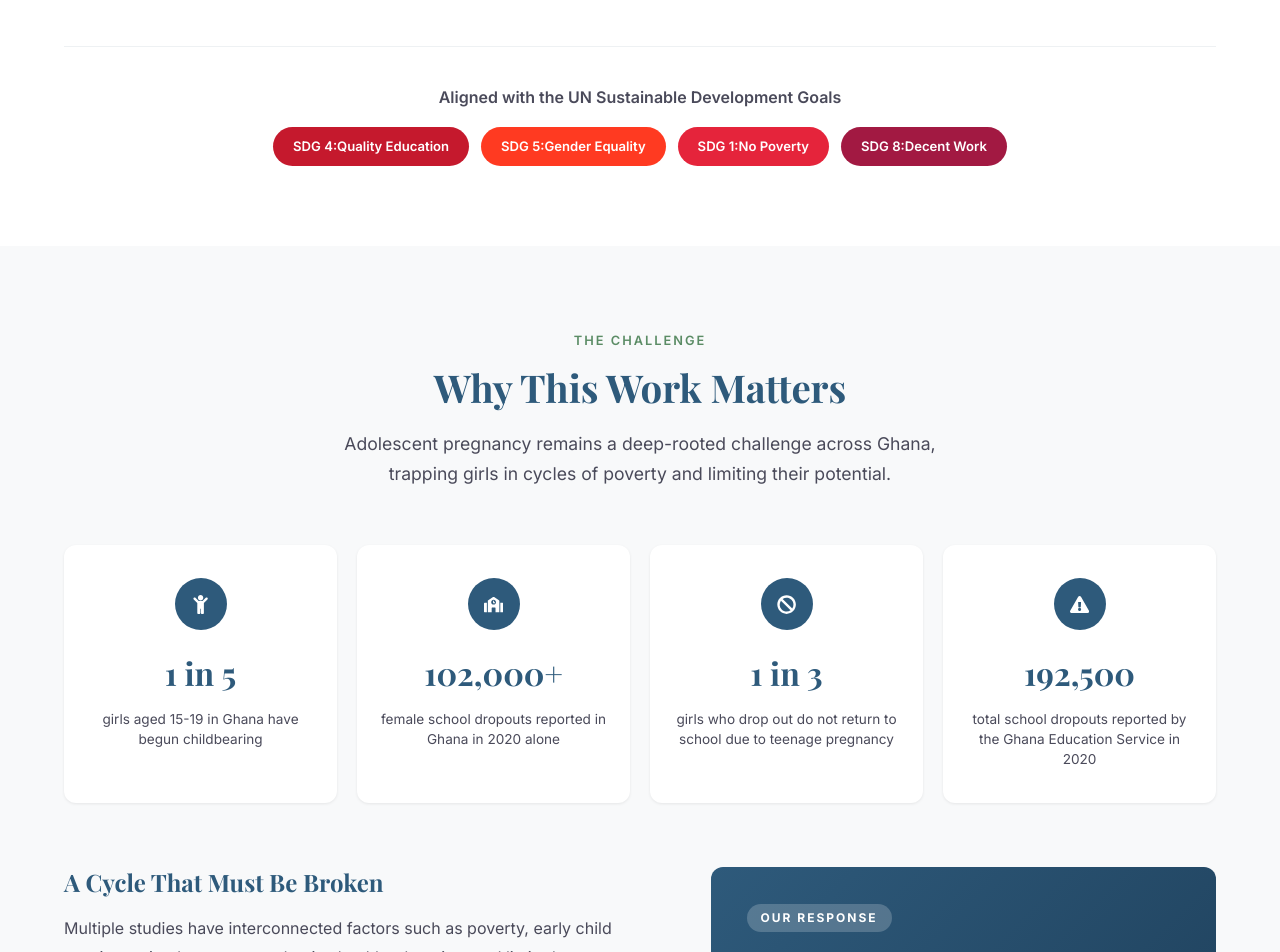
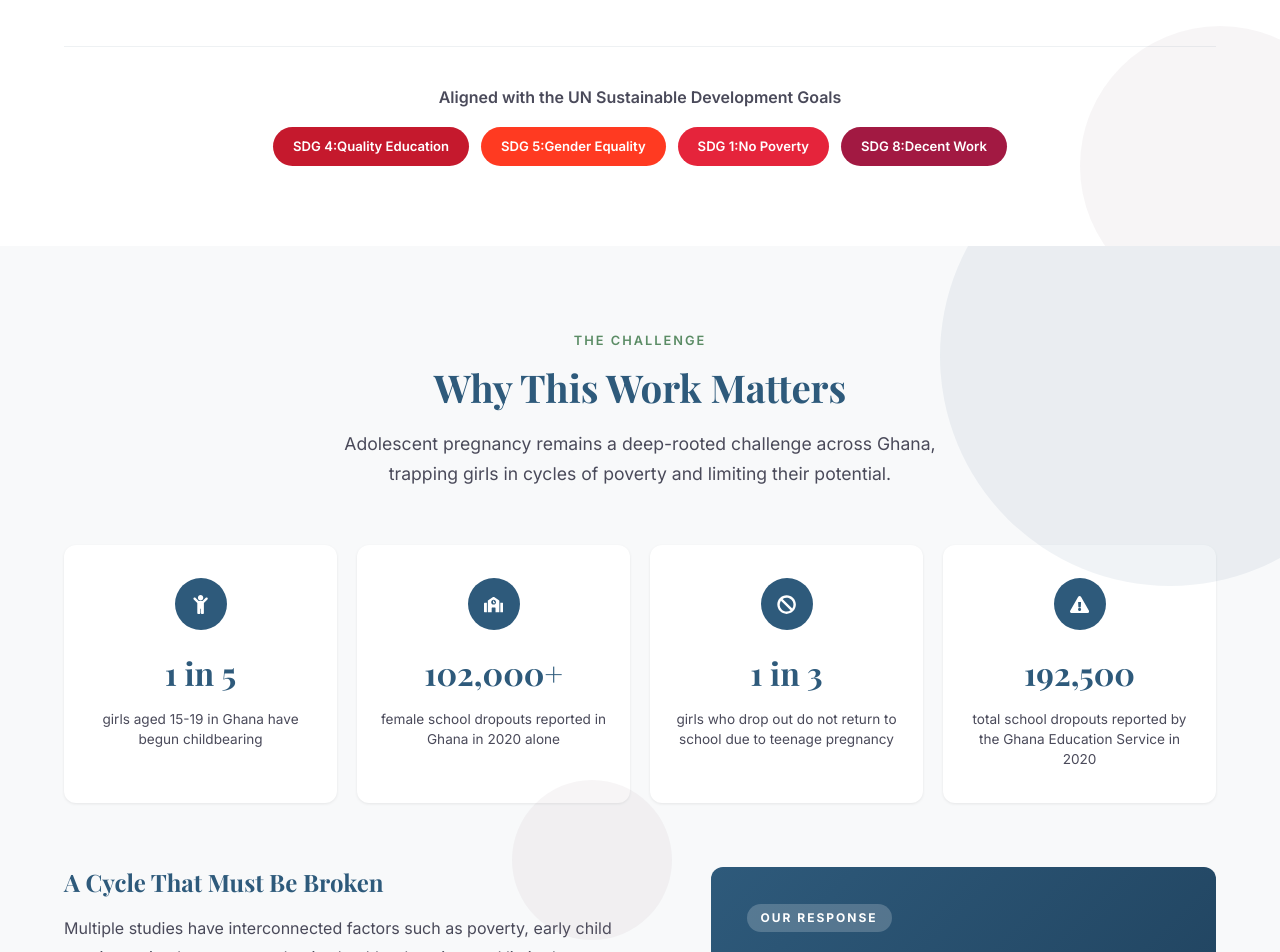
Before and after one commit to Capo-gh/aketesia-boafo-website, a React (Vite) app: page / in a window 1280 px wide. Shown: the part 1660-2612 px from the top of the page. Built offline with nearby package versions, Linux system fonts and the light colour scheme.

Commit message:
Add decorative background shapes to all sections

```diff
--- a/src/components/About.css
+++ b/src/components/About.css
@@ -1,5 +1,37 @@
 .about {
+  position: relative;
   background: var(--color-white);
+  overflow: hidden;
+}
+
+/* Decorative shapes */
+.about__bg-shapes {
+  position: absolute;
+  inset: 0;
+  pointer-events: none;
+  overflow: hidden;
+}
+
+.about__shape {
+  position: absolute;
+  border-radius: 50%;
+  opacity: 0.07;
+}
+
+.about__shape--1 {
+  width: 420px;
+  height: 420px;
+  background: var(--color-accent);
+  top: -120px;
+  left: -100px;
+}
+
+.about__shape--2 {
+  width: 280px;
+  height: 280px;
+  background: var(--color-secondary);
+  bottom: -60px;
+  right: -80px;
 }
 
 .about__header {
--- a/src/components/About.jsx
+++ b/src/components/About.jsx
@@ -22,6 +22,10 @@ const values = [
 export default function About() {
   return (
     <section id="about" className="section about">
+      <div className="about__bg-shapes">
+        <div className="about__shape about__shape--1" />
+        <div className="about__shape about__shape--2" />
+      </div>
       <div className="container">
         <div className="about__header">
           <span className="section-label">About Us</span>
--- a/src/components/GetInvolved.css
+++ b/src/components/GetInvolved.css
@@ -1,5 +1,45 @@
 .get-involved {
+  position: relative;
   background: var(--color-bg);
+  overflow: hidden;
+}
+
+/* Decorative shapes */
+.get-involved__bg-shapes {
+  position: absolute;
+  inset: 0;
+  pointer-events: none;
+  overflow: hidden;
+}
+
+.get-involved__shape {
+  position: absolute;
+  border-radius: 50%;
+  opacity: 0.07;
+}
+
+.get-involved__shape--1 {
+  width: 440px;
+  height: 440px;
+  background: var(--color-accent);
+  top: -100px;
+  right: -120px;
+}
+
+.get-involved__shape--2 {
+  width: 260px;
+  height: 260px;
+  background: var(--color-primary);
+  bottom: -80px;
+  left: -70px;
+}
+
+.get-involved__shape--3 {
+  width: 180px;
+  height: 180px;
+  background: var(--color-secondary);
+  top: 60%;
+  right: 35%;
 }
 
 .get-involved__header {
--- a/src/components/GetInvolved.jsx
+++ b/src/components/GetInvolved.jsx
@@ -23,6 +23,11 @@ export default function GetInvolved() {
 
   return (
     <section id="get-involved" className="section get-involved">
+      <div className="get-involved__bg-shapes">
+        <div className="get-involved__shape get-involved__shape--1" />
+        <div className="get-involved__shape get-involved__shape--2" />
+        <div className="get-involved__shape get-involved__shape--3" />
+      </div>
       <div className="container">
         <div className="get-involved__header">
           <span className="section-label">Get Involved</span>
--- a/src/components/Problem.css
+++ b/src/components/Problem.css
@@ -1,5 +1,45 @@
 .problem {
+  position: relative;
   background: var(--color-bg);
+  overflow: hidden;
+}
+
+/* Decorative shapes */
+.problem__bg-shapes {
+  position: absolute;
+  inset: 0;
+  pointer-events: none;
+  overflow: hidden;
+}
+
+.problem__shape {
+  position: absolute;
+  border-radius: 50%;
+  opacity: 0.07;
+}
+
+.problem__shape--1 {
+  width: 460px;
+  height: 460px;
+  background: var(--color-primary);
+  top: -120px;
+  right: -120px;
+}
+
+.problem__shape--2 {
+  width: 240px;
+  height: 240px;
+  background: var(--color-accent);
+  bottom: -60px;
+  left: -60px;
+}
+
+.problem__shape--3 {
+  width: 160px;
+  height: 160px;
+  background: var(--color-secondary);
+  top: 50%;
+  left: 40%;
 }
 
 .problem__header {
--- a/src/components/Problem.jsx
+++ b/src/components/Problem.jsx
@@ -27,6 +27,11 @@ const stats = [
 export default function Problem() {
   return (
     <section id="problem" className="section problem">
+      <div className="problem__bg-shapes">
+        <div className="problem__shape problem__shape--1" />
+        <div className="problem__shape problem__shape--2" />
+        <div className="problem__shape problem__shape--3" />
+      </div>
       <div className="container">
         <div className="problem__header">
           <span className="section-label">The Challenge</span>
--- a/src/components/Programs.css
+++ b/src/components/Programs.css
@@ -1,5 +1,37 @@
 .programs {
+  position: relative;
   background: var(--color-white);
+  overflow: hidden;
+}
+
+/* Decorative shapes */
+.programs__bg-shapes {
+  position: absolute;
+  inset: 0;
+  pointer-events: none;
+  overflow: hidden;
+}
+
+.programs__shape {
+  position: absolute;
+  border-radius: 50%;
+  opacity: 0.07;
+}
+
+.programs__shape--1 {
+  width: 380px;
+  height: 380px;
+  background: var(--color-secondary);
+  top: -100px;
+  left: -100px;
+}
+
+.programs__shape--2 {
+  width: 300px;
+  height: 300px;
+  background: var(--color-primary);
+  bottom: -80px;
+  right: -80px;
 }
 
 .programs__header {
--- a/src/components/Programs.jsx
+++ b/src/components/Programs.jsx
@@ -32,6 +32,10 @@ const calendar = [
 export default function Programs() {
   return (
     <section id="programs" className="section programs">
+      <div className="programs__bg-shapes">
+        <div className="programs__shape programs__shape--1" />
+        <div className="programs__shape programs__shape--2" />
+      </div>
       <div className="container">
         <div className="programs__header">
           <span className="section-label">Our Programs</span>
```
